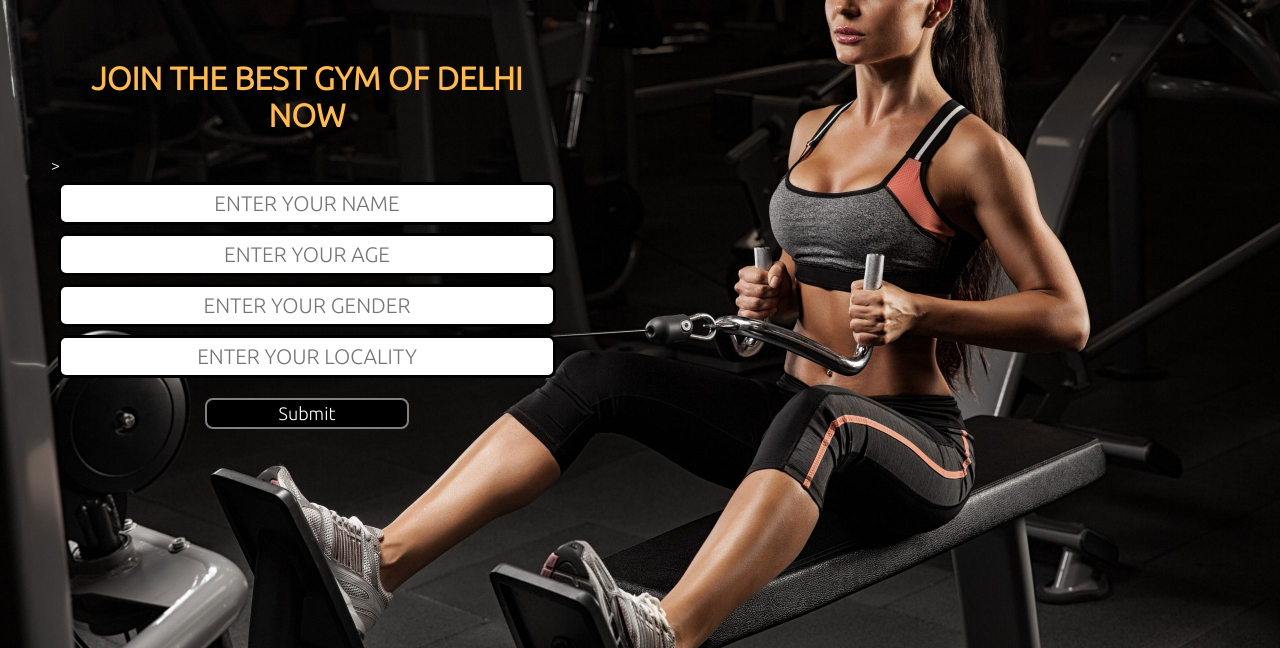
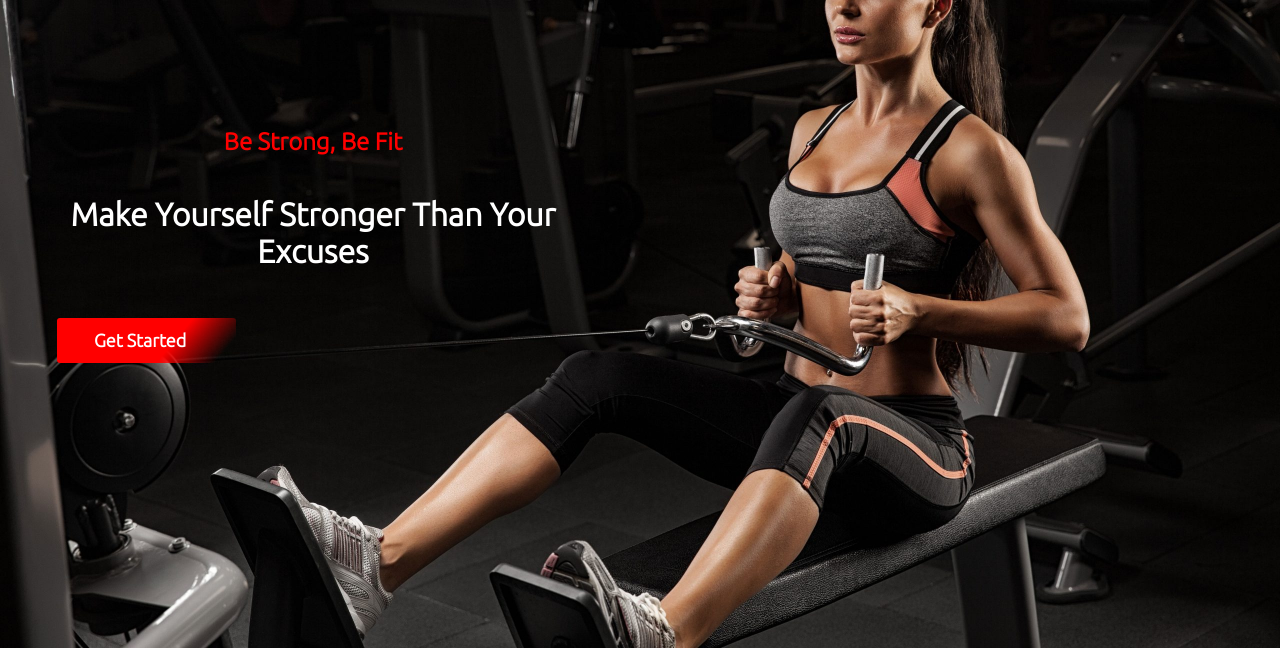
Before and after one commit to picturepatch07/Fitness, a plain HTML site: page index.html in a window 1280 px wide. Shown: the part 152-800 px from the top of the page. Drawn offline with Linux system fonts and the light colour scheme; a web font is replaced by a local one.

Commit message:
More CSS Added

```diff
--- a/CSS/style.css
+++ b/CSS/style.css
@@ -53,6 +53,7 @@ body {
 .navbar li a:hover, .navbar li a.active{
     text-decoration: underline;
     color: grey;
+
 }
 .btn{
     font-family: 'Baloo Bhai 2', cursive;
@@ -70,42 +71,55 @@ body {
 }
 .btn:hover{
     background-color: rgb(44, 43, 43);
+    transform: scale(1.1);
 }
 .container{
     /* border: 2px solid green; */
-    margin: 69px 4px;
-    padding: 39px 47px;
+    margin: 125px 10px;
+    padding: 52px 47px;
     width: 40%;
-    border-radius: 21px;
+    border-radius: 21p
 }
 
-.form-group input{
+.container h1{
     font-family: 'Baloo Bhai 2', cursive;
     font-family: 'Luxurious Roman', cursive;
     font-family: 'Merriweather', serif;
     font-family: 'Ubuntu', sans-serif;
     text-align: center;
-    display: block;
-    width: 480px;
-    padding: 6px;
-    border: 3px solid black;
-    margin: 8px auto;
-    font-size: 21px;
-    border-radius: 8px;
-    /* box-shadow: 4px -3px 10px 4px #db0909; */
+    color: white;
+    font-size: xx-large;
+    margin: 40px auto;
 }
-.container h1{
+
+.container h2{
+    font-family: 'Baloo Bhai 2', cursive;
+    font-family: 'Luxurious Roman', cursive;
+    font-family: 'Merriweather', serif;
+    font-family: 'Ubuntu', sans-serif;
     text-align: center;
-    color: rgb(255, 186, 82);
+    color: red;
+
 }
-.container .btn{
+.container .btn1{
     font-family: 'Baloo Bhai 2', cursive;
     font-family: 'Luxurious Roman', cursive;
     font-family: 'Merriweather', serif;
     font-family: 'Ubuntu', sans-serif;
     font-size: large;
-    display: block;
-    width: 40%;
-    margin: auto;
-    margin-top: 20px;
+    font-weight: bold;
+    border: none;
+    border-radius: 3px;
+    display: inline-block;
+    margin-top: 8px;
+    width: 35%;
+    padding: 12px 34px;
+    padding-right: 47px;
+    background: linear-gradient(130deg, red 63%, transparent 90%);
+    color: white;
+    cursor: pointer;
 }
+
+.btn1:hover{
+    transform: scale(1.1);
+}
--- a/index.html
+++ b/index.html
@@ -36,22 +36,9 @@
         </div>
     </header>
     <div class="container">
-        <h1>JOIN THE BEST GYM OF DELHI NOW</h1>>
-        <form action="noaction.php">
-            <div class="form-group">
-                <input type="text" name="" placeholder="ENTER YOUR NAME">
-            </div>
-            <div class="form-group">
-                <input type="text" name="" placeholder="ENTER YOUR AGE">
-            </div>
-            <div class="form-group">
-                <input type="text" name="" placeholder="ENTER YOUR GENDER">
-            </div>
-            <div class="form-group">
-                <input type="text" name="" placeholder="ENTER YOUR LOCALITY">
-            </div>
-            <button class="btn">Submit</button>
-        </form>
+        <h2>Be Strong, Be Fit</h2>
+        <h1>Make Yourself Stronger Than Your Excuses</h1>
+        <button class = "btn1">Get Started</button>
     </div>
 </body>
 
```
